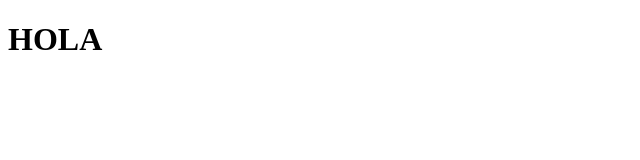
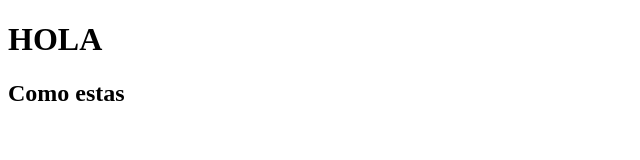
Before and after one commit to Ruben-Q/practicaGit, a plain HTML site: page index.html in a window 1280 px wide. Shown: the whole page, without its empty margins (0-640 px from the left). Drawn offline with Linux system fonts and the light colour scheme.

Commit message:
Le agregue un h2

```diff
--- a/index.html
+++ b/index.html
@@ -9,5 +9,6 @@
 </head>
 <body>
     <H1>HOLA</H1>
+    <h2>Como estas</h2>
 </body>
 </html>
```
